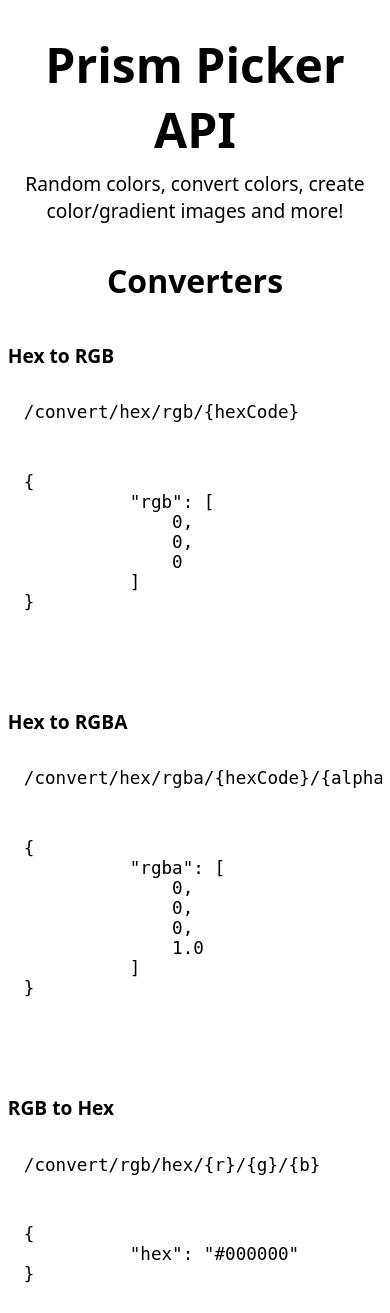
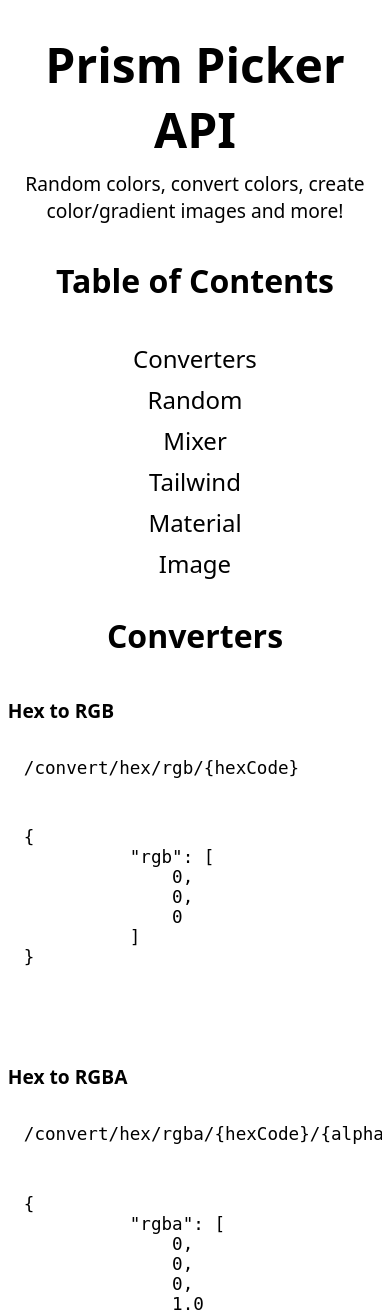
Before and after one commit to DogukanUrker/PrismPickerAPI-WebSite, a PHP site: page / in a window 390 px wide. Shown: the top 1313 px of the page. Run offline with PHP 8.4, Linux system fonts and the light colour scheme; some libraries are stand-ins or nearby versions.

Commit message:
feat: add table of contents section

```diff
--- a/index.html
+++ b/index.html
@@ -14,7 +14,6 @@
       referrerpolicy="no-referrer"
     />
   </head>
-
   <body>
     <h1>Prism Picker API</h1>
     <p>Random colors, convert colors, create color/gradient images and more!</p>
@@ -25,6 +24,15 @@
     >
       <i class="ti ti-brand-github"></i>
     </a>
+    <section>
+      <h2>Table of Contents</h2>
+      <a href="#converters" class="titleURL">Converters</a>
+      <a href="#random" class="titleURL">Random</a>
+      <a href="#mixer" class="titleURL">Mixer</a>
+      <a href="#tailwind" class="titleURL">Tailwind</a>
+      <a href="#material" class="titleURL">Material</a>
+      <a href="#image" class="titleURL">Image</a>
+    </section>
     <section>
       <h2>Converters</h2>
       <h4>Hex to RGB</h4>
--- a/style.css
+++ b/style.css
@@ -23,7 +23,7 @@
 }
 body {
   margin: auto;
-  width: 60%;
+  width: 50%;
   font-family: system-ui, -apple-system, BlinkMacSystemFont, "Segoe UI", Roboto,
     Oxygen, Ubuntu, Cantarell, "Open Sans", "Helvetica Neue", sans-serif;
 }
@@ -53,7 +53,16 @@
   font-size: 1.5rem;
   text-align: center;
 }
-
+.titleURL {
+  display: block;
+  text-align: center;
+  font-size: 1.5rem;
+  margin: 0.5rem;
+  transition: all 0.2s;
+}
+.titleURL:hover {
+  scale: 1.1;
+}
 #github {
   position: absolute;
   right: 15px;
@@ -93,4 +102,11 @@
   h4 {
     font-size: 1.2rem;
   }
+  #github {
+    top: 0;
+    right: 0;
+  }
+  #github i {
+    font-size: 1rem;
+  }
 }
```
